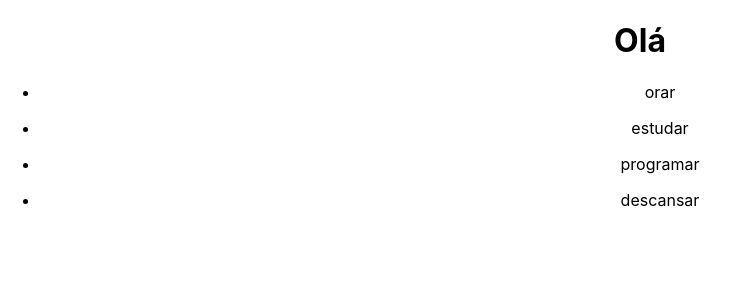
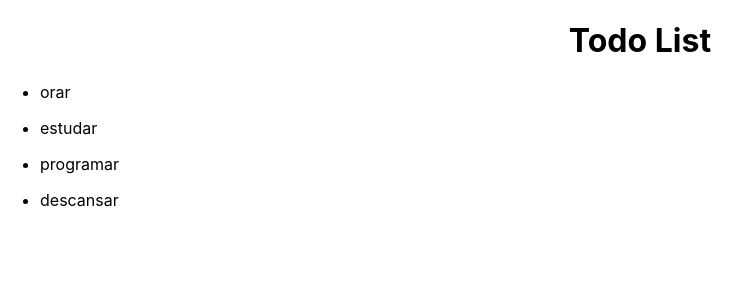
Before and after one commit to IcaroEmanuel/trybe-exercises, a React (Create React App) app in the folder front-end/bloco-11-intro-a-react/dia-1-hello-world-no-react/todo-list/: page / in a window 1280 px wide. Shown: the top 300 px of the page, without its empty margins (0-751 px from the left). Built offline with nearby package versions, Linux system fonts and the light colour scheme.

Commit message:
Centralizando apenas o h1 e alterando o texto

```diff
--- a/front-end/bloco-11-intro-a-react/dia-1-hello-world-no-react/todo-list/src/App.js
+++ b/front-end/bloco-11-intro-a-react/dia-1-hello-world-no-react/todo-list/src/App.js
@@ -8,8 +8,8 @@ export default class App extends Component{
  render(){
 
   return (
-    <div className="App">
-      <h1>Olá</h1>
+    <div>
+      <h1 className="App">Todo List</h1>
       <TasksList tasks={data} />
     </div>
   );
```
